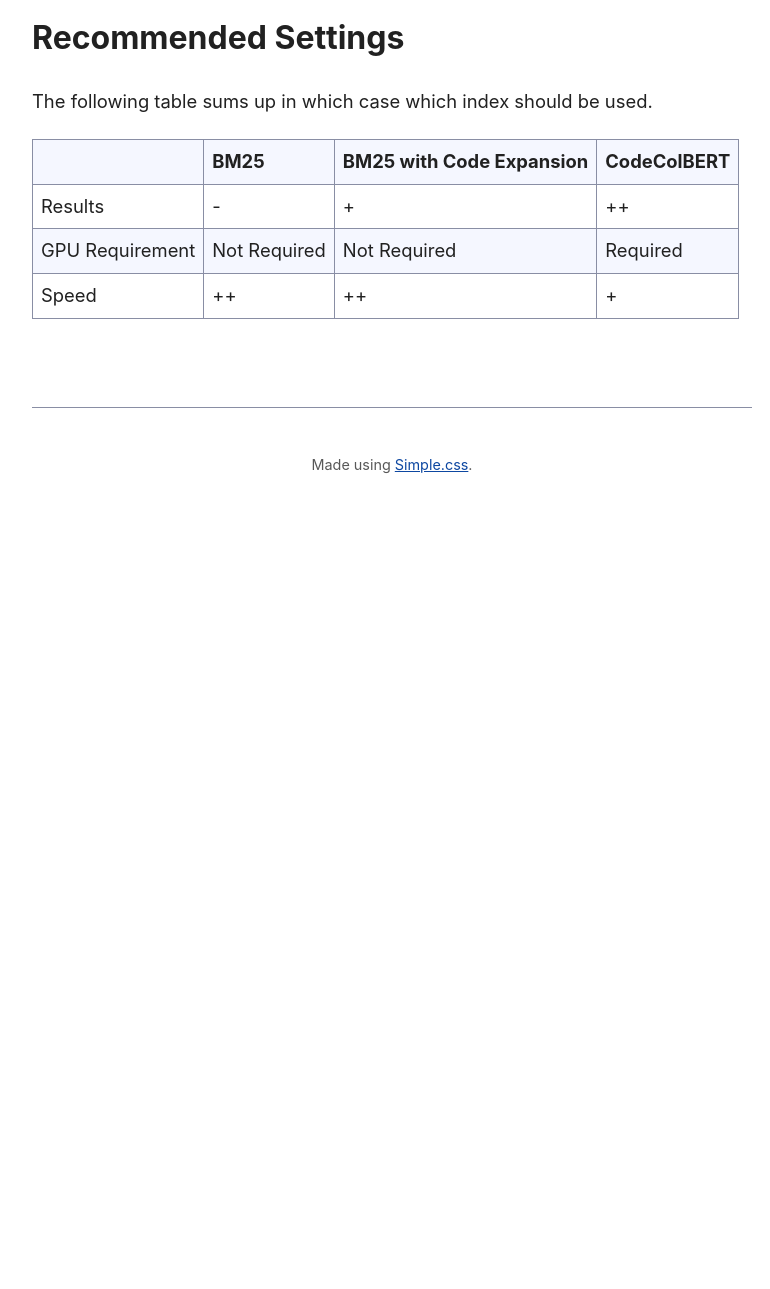
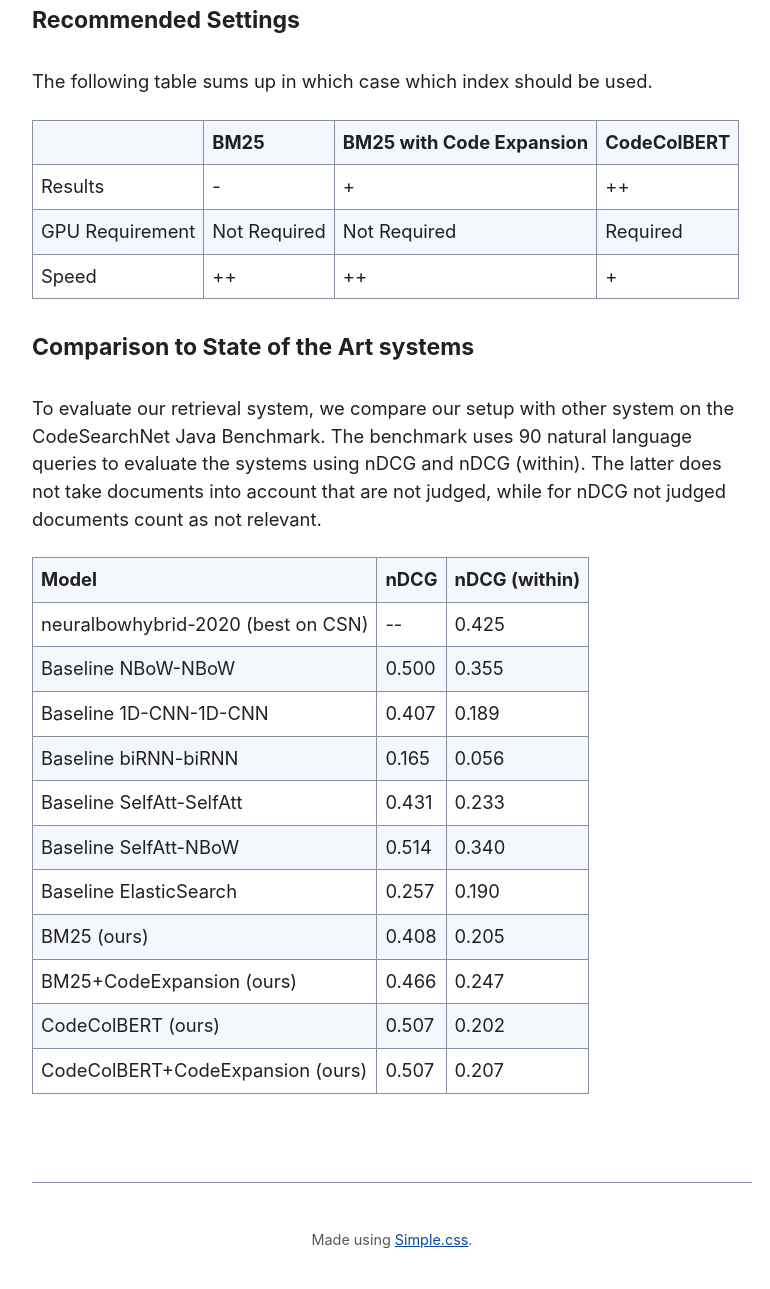
Before and after one commit to AnReu/selma, a plain HTML site: page index.html in a window 1280 px wide. Shown: the part 3219-4508 px from the top of the page, without its empty margins (248-1018 px from the left). Before the commit the page ends 3733 px from the top, so only its background shows below. Drawn offline with Linux system fonts and the light colour scheme.

Commit message:
added comparison to other systems

```diff
--- a/index.html
+++ b/index.html
@@ -107,7 +107,7 @@
         to BM25 is advantageous due to its faster retrieval times.
     </p>
 
-    <h3>Recommended Settings</h3>
+    <h4>Recommended Settings</h4>
     <p>
         The following table sums up in which case which index should be used.
     </p>
@@ -141,7 +141,79 @@
         </tr>
         </tbody>
     </table>
-
+    <h4>Comparison to State of the Art systems</h4>
+    <p>
+        To evaluate our retrieval system, we compare our setup with other system on the CodeSearchNet Java Benchmark.
+        The benchmark uses 90 natural language queries to evaluate the systems using nDCG and nDCG (within). The latter
+        does not take documents into account that are not judged, while for nDCG not judged documents count as not
+        relevant.
+    </p>
+    <table>
+        <thead>
+        <tr>
+            <th>Model</th>
+            <th>nDCG</th>
+            <th>nDCG (within)</th>
+        </tr>
+        </thead>
+        <tbody>
+        <tr>
+            <td>neuralbowhybrid-2020 (best on CSN)</td>
+            <td>--</td>
+            <td>0.425</td>
+        </tr>
+        <tr>
+            <td>Baseline NBoW-NBoW</td>
+            <td>0.500</td>
+            <td>0.355</td>
+        </tr>
+        <tr>
+            <td>Baseline 1D-CNN-1D-CNN</td>
+            <td>0.407</td>
+            <td>0.189</td>
+        </tr>
+        <tr>
+            <td>Baseline biRNN-biRNN</td>
+            <td>0.165</td>
+            <td>0.056</td>
+        </tr>
+        <tr>
+            <td>Baseline SelfAtt-SelfAtt</td>
+            <td>0.431</td>
+            <td>0.233</td>
+        </tr>
+        <tr>
+            <td>Baseline SelfAtt-NBoW</td>
+            <td>0.514</td>
+            <td>0.340</td>
+        </tr>
+        <tr>
+            <td>Baseline ElasticSearch</td>
+            <td>0.257</td>
+            <td>0.190</td>
+        </tr>
+        <tr>
+            <td>BM25 (ours)</td>
+            <td>0.408</td>
+            <td>0.205</td>
+        </tr>
+        <tr>
+            <td>BM25+CodeExpansion (ours)</td>
+            <td>0.466</td>
+            <td>0.247</td>
+        </tr>
+        <tr>
+            <td>CodeColBERT (ours)</td>
+            <td>0.507</td>
+            <td>0.202</td>
+        </tr>
+        <tr>
+            <td>CodeColBERT+CodeExpansion (ours)</td>
+            <td>0.507</td>
+            <td>0.207</td>
+        </tr>
+        </tbody>
+    </table>
 </main>
 
 <footer>
```
Lines whose indentation alone changed are shown as unchanged.
